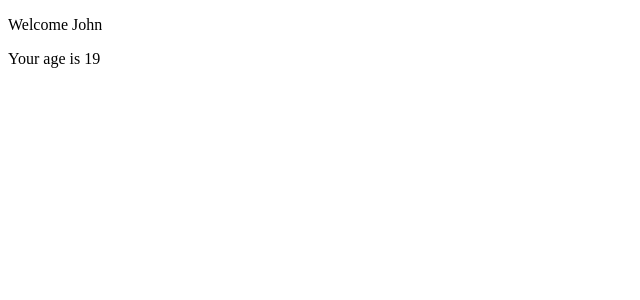
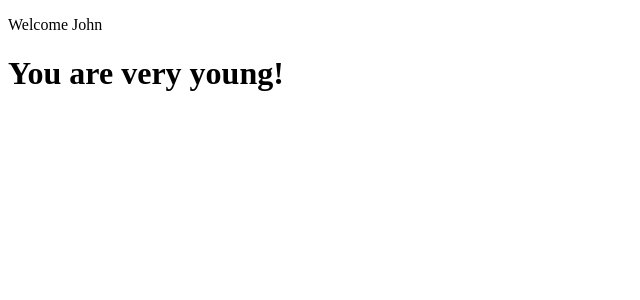
Before and after one commit to nazart88/Esercizi_React, a React (Create React App) app in the folder esercizi-component/es_prop/: page / in a window 1280 px wide. Shown: the top 300 px of the page, without its empty margins (0-640 px from the left). Built offline with nearby package versions, Linux system fonts and the light colour scheme.

Commit message:
svolgimento esercizio 5

```diff
--- a/esercizi-component/es_prop/src/Age.js
+++ b/esercizi-component/es_prop/src/Age.js
@@ -2,7 +2,13 @@
 
 class Age extends React.Component {
     render() {
-        return <p> Your age is {this.props.age}</p>
+        return (
+            <div>
+                {this.props.age > 18
+                    ? <p>Your age is {this.props.age}</p>
+                    : <h1>You are very young!</h1>}
+            </div>
+        )
     }
 }
 
--- a/esercizi-component/es_prop/src/App.js
+++ b/esercizi-component/es_prop/src/App.js
@@ -7,7 +7,7 @@
 
         return (
             <div>
-                <Welcome name="John" age={19}/>
+                <Welcome name="John" age={17}/>
             </div>
         )
     }
--- a/esercizi-component/es_prop/src/Welcome.js
+++ b/esercizi-component/es_prop/src/Welcome.js
@@ -12,8 +12,8 @@
     render() {
         return (
             <div>
-                <p> Welcome  {this.props.name}</p>
-                {((this.props.age > 18 && this.props.age < 65) && (this.props.name === "John")) && <Age age={this.props.age} />}
+                <p>Welcome {this.props.name}</p>
+                <Age age={this.props.age} />
             </div>
         )
     }
```
